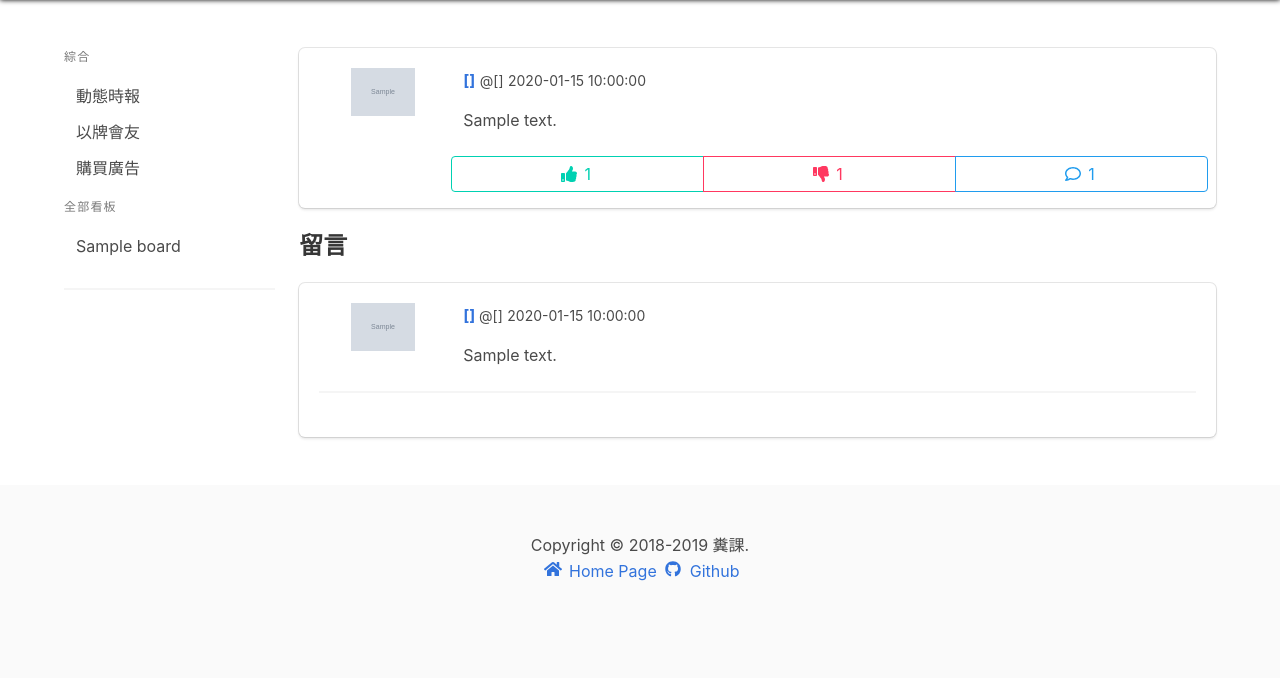
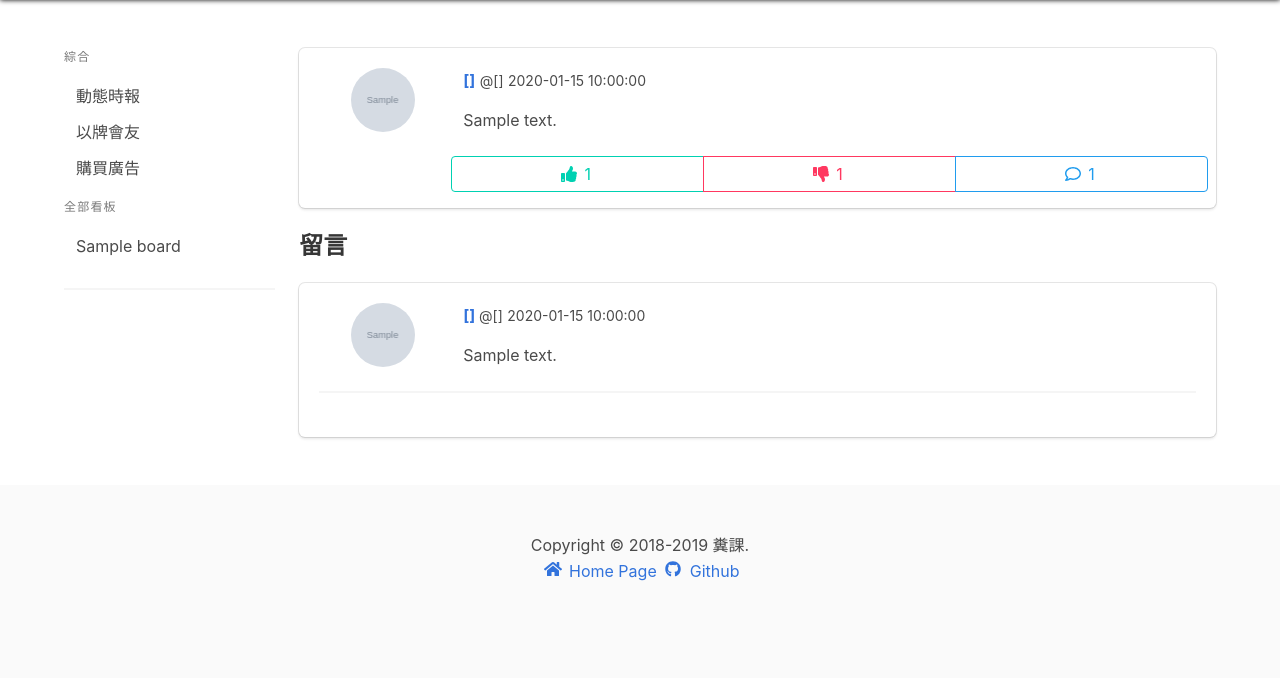
Before and after one commit to AcademiaMeow/Tacobro, a Flask app: template templates/post.html in a window 1280 px wide. Shown: the part 52-730 px from the top of the page. Run offline with Flask 2, Linux system fonts and the light colour scheme; the template is opened without the code that fills it: most values are stand-ins (such as "Sample title", 1, 10 or a date in 2020); grey boxes marked "Sample" are stand-in pictures; parts of the project's set-up code (start-up, migrations or seed data) failed here and were passed over; some libraries are stand-ins or nearby versions.

Commit message:
change avatar display method

```diff
--- a/templates/base.html
+++ b/templates/base.html
@@ -16,6 +16,13 @@
     <style>
         .navbar {
             box-shadow: 0px 0px 5px black;
+        }
+
+        .avatar {
+            border-radius: 50%;
+            background-repeat: no-repeat;
+            background-position: center;
+            background-size: cover;
         }
     </style>
 </head>
--- a/templates/board.html
+++ b/templates/board.html
@@ -86,9 +86,7 @@
                 <div class="box" id="post-{{post.id}}">
                     <article class="media">
                         <div class="media-left">
-                            <figure class="image is-64x64">
-                                <img src="{{post.author_data.picture}}" alt="Image">
-                            </figure>
+                            <figure class="image is-64x64 avatar" style="background-image: url('{{post.author_data.picture}}')"></figure>
                         </div>
                         <div class="media-content">
                             <div class="content">
--- a/templates/post.html
+++ b/templates/post.html
@@ -1,7 +1,7 @@
 {% extends 'base.html' %}
 
 {% block header %}
-<title>{{ author.first_name }} - {{ post.content[:20] }} | Tacabro</title>
+<title>{{ author.first_name }} - {{ (post.content | no_markdown)[:20] }} | Tacabro</title>
 <style>
     .container.context {
         margin-top: 3em !important;
@@ -21,17 +21,16 @@
                 <div class="box">
                     <article class="media">
                         <div class="media-left">
-                            <figure class="image is-64x64">
-                                <img src="{{ author.picture }}" alt="Image">
-                            </figure>
+                            <figure class="image is-64x64 avatar" style="background-image: url('{{ author.picture }}')"></figure>
                         </div>
                         <div class="media-content">
                             <div class="content">
                                 <p>
-                                    <strong><a href="/user/{{ author.username }}">{{ author.first_name }}</a></strong> <small>@{{ author.username }}</small> <small>{{ post.publish_date }}</small>
+                                    <strong><a href="/user/{{ author.username }}">{{ author.first_name }}</a></strong>
+                                    <small>@{{ author.username }}</small> <small>{{ post.publish_date }}</small>
                                 </p>
                                 <p style="word-wrap: break-word;word-break: break-all;">
-                                {{ post.content | markdown }}</p>
+                                    {{ post.content | markdown }}</p>
                             </div>
                             <br>
                             <!-- icons -->
@@ -67,18 +66,17 @@
                         {% for comment in comments %}
                         <article class="media">
                             <div class="media-left">
-                                <figure class="image is-64x64">
-                                    <img src="{{ comment.author_data.picture }}" alt="Image">
-                                </figure>
+                                <figure class="image is-64x64 avatar" style="background-image: url('{{ comment.author_data.picture }}')"></figure>
                             </div>
                             <div class="media-content">
                                 <div class="content">
                                     <p>
                                         <strong>
                                             <a href="/user/{{ comment.author_data.username }}">
-                                            {{ comment.author_data.first_name }}
+                                                {{ comment.author_data.first_name }}
                                             </a>
-                                        </strong> <small>@{{ comment.author_data.username }}</small> <small>{{ comment.publish_date }}</small>
+                                        </strong> <small>@{{ comment.author_data.username }}</small> <small>{{
+                                            comment.publish_date }}</small>
                                         <br>
                                     </p>
                                     <p style="word-wrap: break-word;word-break: break-all;">{{ comment.content }}</p>
@@ -91,11 +89,7 @@
                     <hr>
                     {% if request.user %}
                     <article class="media" id="comment-block">
-                        <figure class="media-left">
-                            <p class="image is-64x64">
-                                <img src="{{request.user.picture}}">
-                            </p>
-                        </figure>
+                        <figure class="media-left image is-64x64 avatar" style="background-image: url('{{request.user.picture}}')"></figure>
                         <div class="media-content">
                             <div class="field">
                                 <p class="control">
@@ -121,8 +115,8 @@
 {% if request.user %}
 <script>
     document.getElementById("post-comment").onclick = () => {
-        fetch('/api/comment/{{post.id}}',{
-            'method':'POST',
+        fetch('/api/comment/{{post.id}}', {
+            'method': 'POST',
             body: JSON.stringify({
                 'content': document.getElementById("comment-content").value
             })
@@ -131,9 +125,7 @@
         var commentMedia = document.createElement("article");
         commentMedia.className = "media";
         commentMedia.innerHTML = `<div class="media-left">
-                                <figure class="image is-64x64">
-                                    <img src="{{request.user.picture}}" alt="Image">
-                                </figure>
+                                <figure class="media-left image is-64x64 avatar" style="background-image: url('{{request.user.picture}}')"></figure>
                             </div>
                             <div class="media-content">
                                 <div class="content">
@@ -150,17 +142,17 @@
     }
 
     document.getElementById("bt_like").onclick = () => {
-        fetch('/api/post/like/{{post.id}}',{
-            'method':'POST'
+        fetch('/api/post/like/{{post.id}}', {
+            'method': 'POST'
         });
-        document.getElementById("like-count").innerText = parseInt(document.getElementById("like-count").innerText)+1
+        document.getElementById("like-count").innerText = parseInt(document.getElementById("like-count").innerText) + 1
     }
 
     document.getElementById("bt_dislike").onclick = () => {
-        fetch('/api/post/dislike/{{post.id}}',{
-            'method':'POST'
+        fetch('/api/post/dislike/{{post.id}}', {
+            'method': 'POST'
         });
-        document.getElementById("dislike-count").innerText = parseInt(document.getElementById("dislike-count").innerText)+1
+        document.getElementById("dislike-count").innerText = parseInt(document.getElementById("dislike-count").innerText) + 1
     }
 
 </script>
```
Also changed, not shown: templates/profile.html (+16 -13 lines).
